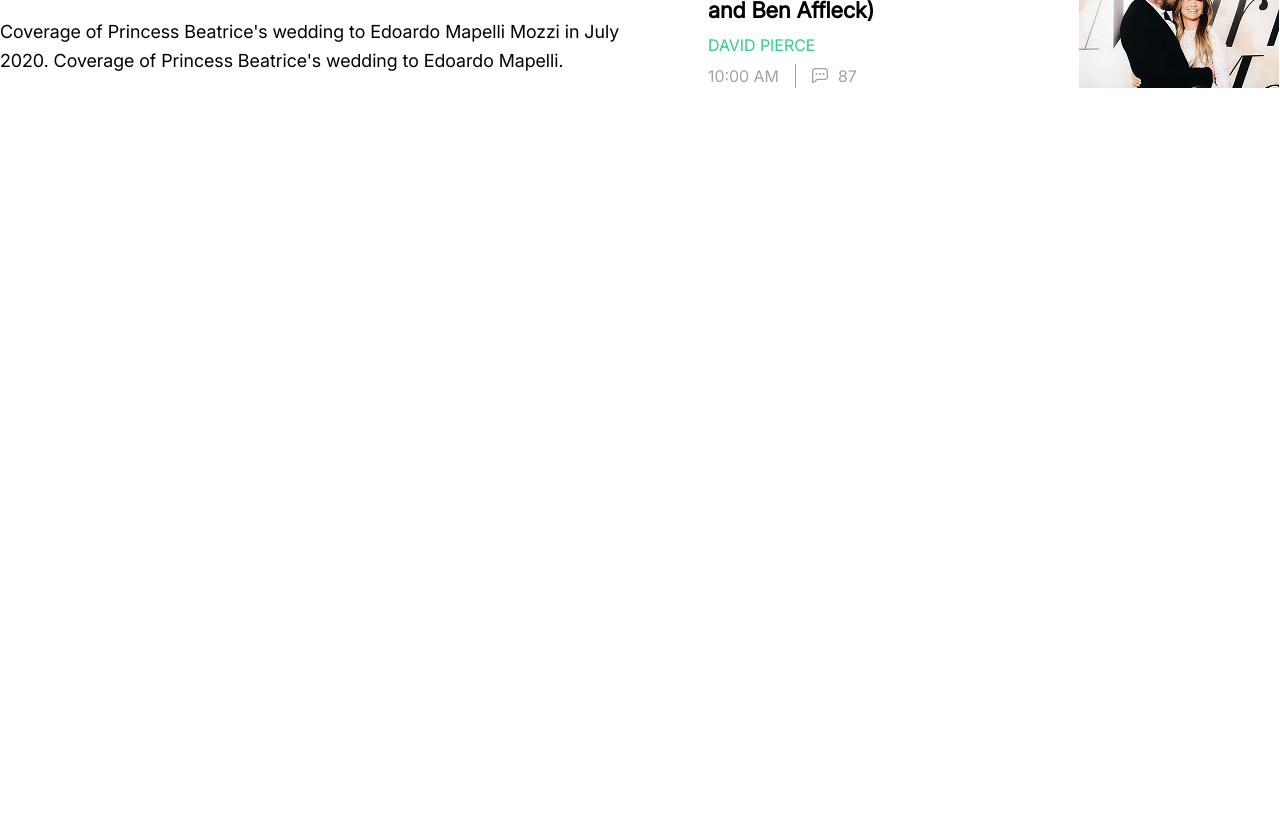
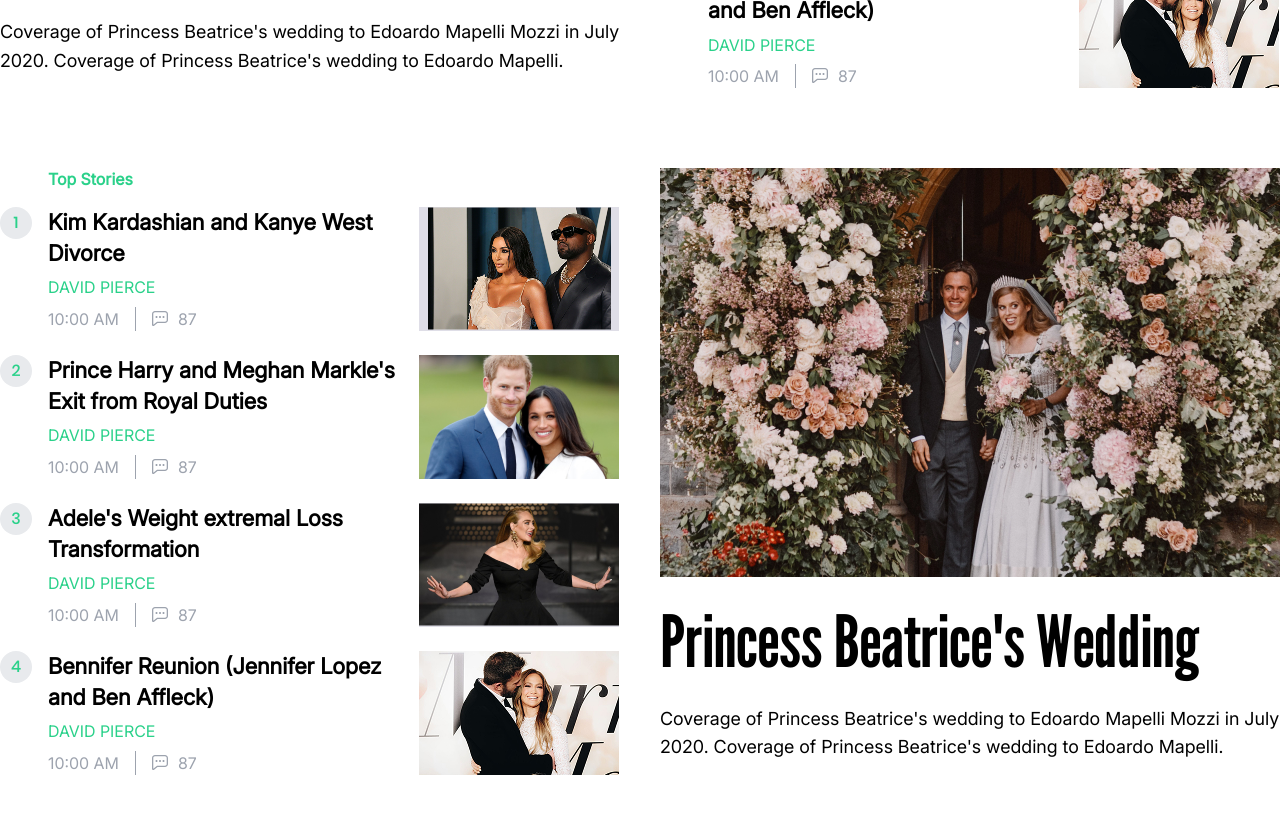
Before and after one commit to pavelBeloded/Innowise_internship_task_1, a plain HTML site: page index.html in a window 1280 px wide. Shown: the part 627-1440 px from the top of the page. Before the commit the page ends 800 px from the top, so only its background shows below. Drawn offline with Linux system fonts and the light colour scheme.

Commit message:
Add section two

```diff
--- a/index.html
+++ b/index.html
@@ -153,7 +153,134 @@
 
     <div class="section">
       <div class="container">
+        <div class="articles">
+          <div class="top-articles">
+            <h4 class="top-articles__title">Top Stories</h4>
+            <div class="top-articles__container">
+              <div class="article">
+                <div class="article__number">1</div>
+                <div class="article__content">
+                  <div class="article__title">
+                    Kim Kardashian and Kanye West Divorce
+                  </div>
+                  <div class="article__author">David Pierce</div>
+                  <div class="article__info">
+                    <div class="article__info__time">10:00 AM</div>
+                    <span class="vertical-line"> </span>
+                    <div class="article__info__comments">
+                      <img
+                        class="comment__img"
+                        src="./assets/images/Chat.svg"
+                        alt=""
+                      />
+                      87
+                    </div>
+                  </div>
+                </div>
+                <img
+                  src="./assets/images/KimKardashianandKanyeWestDivorce.png"
+                  alt="Kim Kardashian and Kanye West Divorce"
+                  class="article__img"
+                />
+              </div>
 
+              <div class="article">
+                <div class="article__number">2</div>
+                <div class="article__content">
+                  <div class="article__title">
+                    Prince Harry and Meghan Markle's Exit from Royal Duties
+                  </div>
+                  <div class="article__author">David Pierce</div>
+                  <div class="article__info">
+                    <div class="article__info__time">10:00 AM</div>
+                    <span class="vertical-line"></span>
+                    <div class="article__info__comments">
+                      <img
+                        class="comment__img"
+                        src="./assets/images/Chat.svg"
+                        alt=""
+                      />
+                      87
+                    </div>
+                  </div>
+                </div>
+                <img
+                  src="./assets/images/Prince Harry and Meghan .png"
+                  alt="Prince Harry and Meghan Markle's Exit from Royal Duties"
+                  class="article__img"
+                />
+              </div>
+
+              <div class="article">
+                <div class="article__number">3</div>
+                <div class="article__content">
+                  <div class="article__title">
+                    Adele's Weight extremal Loss Transformation
+                  </div>
+                  <div class="article__author">David Pierce</div>
+                  <div class="article__info">
+                    <div class="article__info__time">10:00 AM</div>
+                    <span class="vertical-line"> </span>
+                    <div class="article__info__comments">
+                      <img
+                        class="comment__img"
+                        src="./assets/images/Chat.svg"
+                        alt=""
+                      />
+                      87
+                    </div>
+                  </div>
+                </div>
+                <img
+                  src="./assets/images/Adele'sWeight.png"
+                  alt="Adele's Weight extremal Loss Transformation"
+                  class="article__img"
+                />
+              </div>
+
+              <div class="article">
+                <div class="article__number">4</div>
+                <div class="article__content">
+                  <div class="article__title">
+                    Bennifer Reunion (Jennifer Lopez and Ben Affleck)
+                  </div>
+                  <div class="article__author">David Pierce</div>
+                  <div class="article__info">
+                    <div class="article__info__time">10:00 AM</div>
+                    <span class="vertical-line"> </span>
+                    <div class="article__info__comments">
+                      <img
+                        class="comment__img"
+                        src="./assets/images/Chat.svg"
+                        alt=""
+                      />
+                      87
+                    </div>
+                  </div>
+                </div>
+                <img
+                  src="./assets/images/Bennifer Reunion.png"
+                  alt="Bennifer Reunion (Jennifer Lopez and Ben Affleck)"
+                  class="article__img"
+                />
+              </div>
+            </div>
+          </div>
+
+          <div class="main-article">
+            <img
+              class="main-article__img"
+              src="./assets/images/PrincessBeatrice'sWedding.png"
+              alt="Princess Beatrice's Wedding"
+            />
+            <h1 class="main-article__title">Princess Beatrice's Wedding</h1>
+            <h2 class="main-article__subtitle">
+              Coverage of Princess Beatrice's wedding to Edoardo Mapelli Mozzi
+              in July 2020. Coverage of Princess Beatrice's wedding to Edoardo
+              Mapelli.
+            </h2>
+          </div>
+        </div>
       </div>
     </div>
   </body>
--- a/styles/styles.css
+++ b/styles/styles.css
@@ -105,6 +105,7 @@ body {
 
 .section {
   margin-top: 40px;
+  margin-bottom: 80px;
 }
 
 .articles {
```
